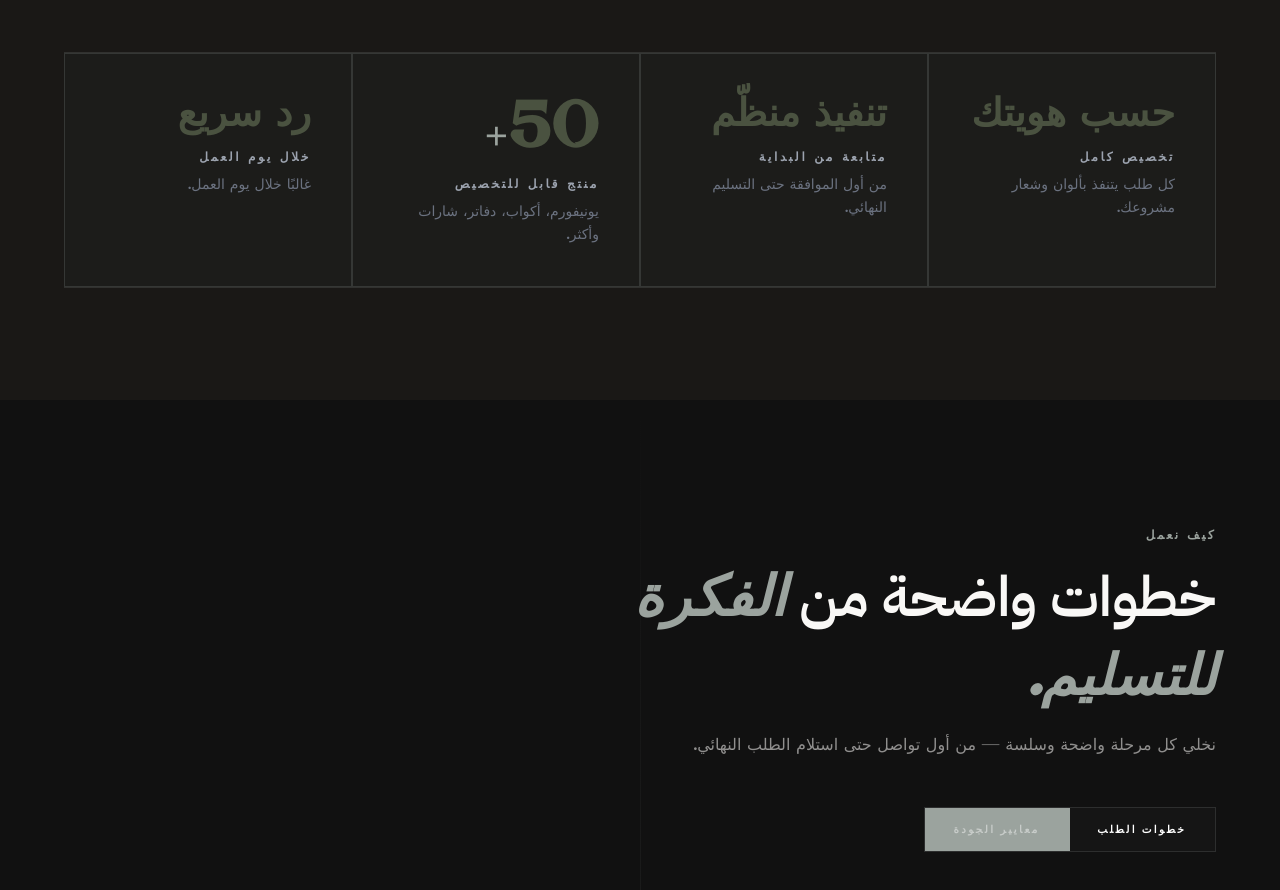
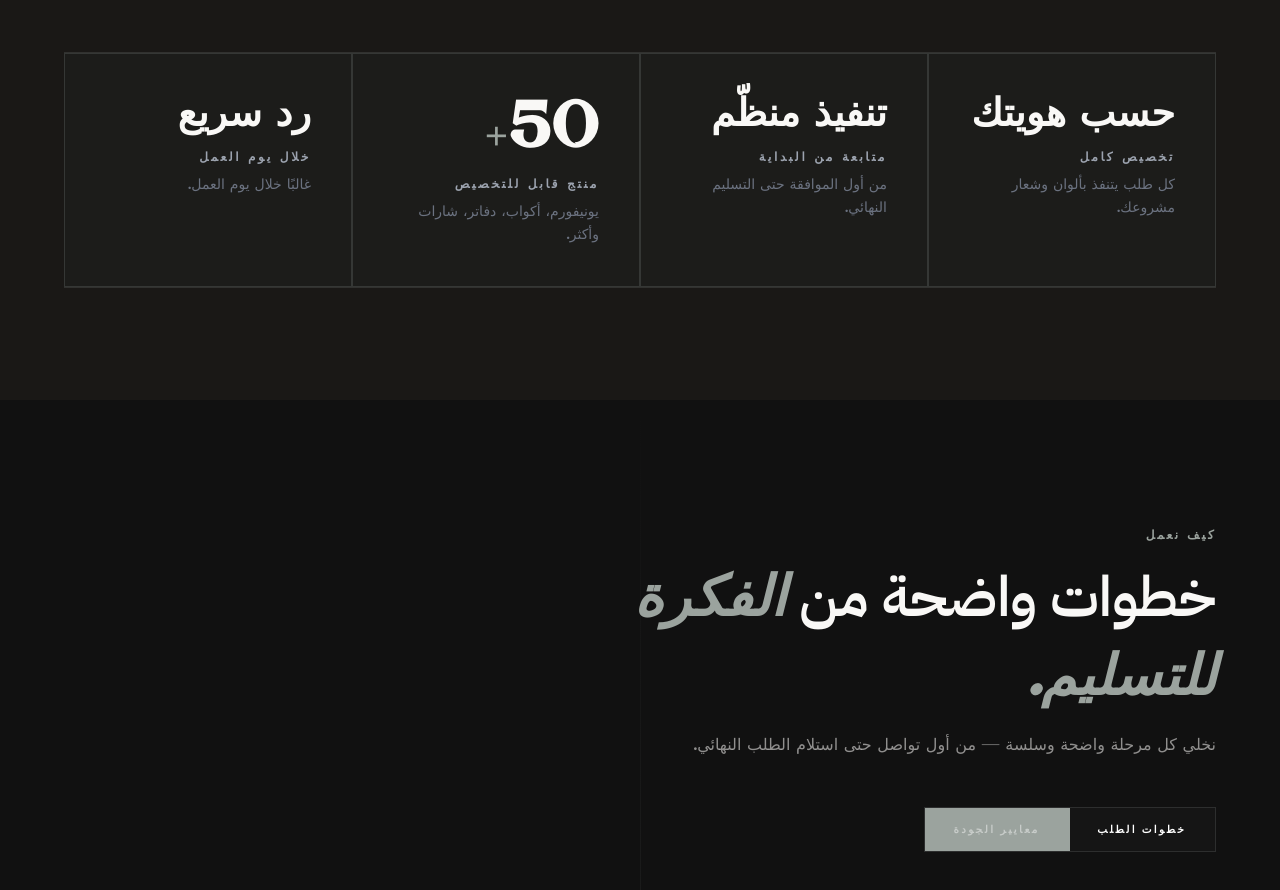
Before and after one commit to Hefni0/cladco, a Next.js app in the folder cladco website/: page / in a window 1280 px wide. Shown: the part 1114-2004 px from the top of the page. Built offline with nearby package versions, Linux system fonts and the light colour scheme.

Commit message:
stats cards: big text off-white for readability

```diff
--- a/cladco website/components/StatsAndCharts.tsx
+++ b/cladco website/components/StatsAndCharts.tsx
@@ -379,7 +379,7 @@ export default function StatsAndCharts() {
                   className="font-display mb-4 leading-none"
                   style={{
                     fontSize: it.display ? "clamp(1.6rem, 3vw, 2.4rem)" : "clamp(2.5rem, 5vw, 4rem)",
-                    color: "#4A5240",
+                    color: "#F9F8F6",
                     fontWeight: 600,
                   }}
                 >
```
